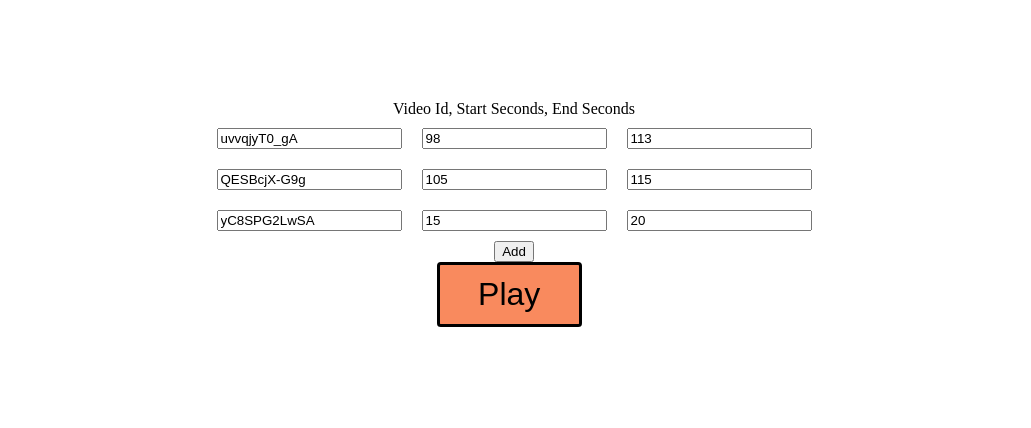
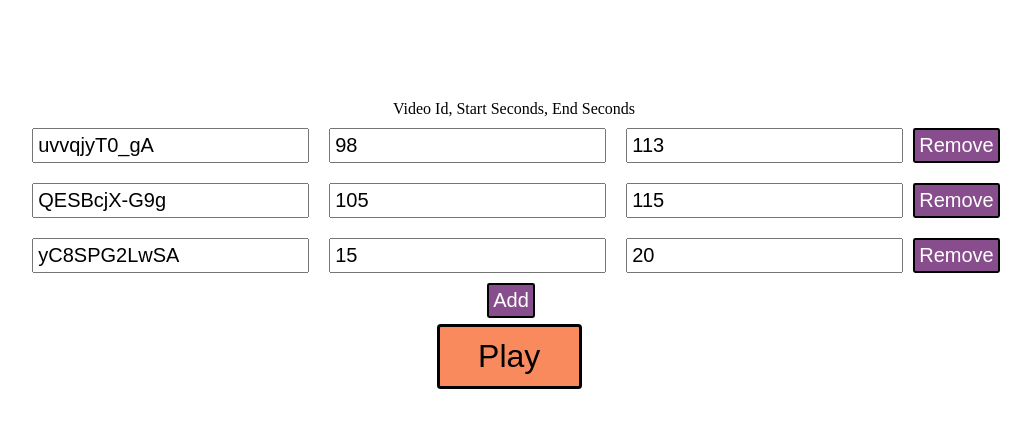
Before and after one commit to Sirvess/compilation-creator, a React app: page / in a window 1280 px wide. Shown: the top 428 px of the page, without its empty margins (126-1157 px from the left). Built offline with nearby package versions, Linux system fonts and the light colour scheme; the HTML template or start-up script is replaced by a standard one.

Commit message:
Add Remove buttons

```diff
--- a/src/components/Form.tsx
+++ b/src/components/Form.tsx
@@ -41,6 +41,34 @@ const FormContainer = styled.div`
 
 const FormInput = styled.input`
   margin: 10px;
+  padding: 0.2em;
+  font-size: 20px;
+`;
+const ButtonContainer = styled.div`
+  display: flex;
+  justify-content: center;
+  align-items: center;
+`;
+
+const Button = styled.button`
+  margin: 5px;
+
+  font-size: 20px;
+  border: 0.1em solid black;
+  margin: 0 0.3em 0.3em 0;
+  border-radius: 0.12em;
+  padding: 0.2em;
+  text-decoration: none;
+  background-color: #884d8c;
+  font-weight: 300;
+  text-align: center;
+  transition: all 0.2s;
+  color: white;
+  :hover {
+    cursor: pointer;
+    background-color: #ffffff;
+    color: black;
+  }
 `;
 
 export const Form: React.ComponentType<{
@@ -58,7 +86,10 @@ export const Form: React.ComponentType<{
       videoEndSeconds: [0, 3],
     },
   });
-  const { fields, append, remove } = useFieldArray({ control, name: "videos" });
+  const { fields, append, remove } = useFieldArray({
+    control,
+    name: "videos",
+  });
   const onSubmit = (data) => {
     console.log("derp data", data["data"]);
     const playlist = data["data"].map((item) => {
@@ -93,16 +124,27 @@ export const Form: React.ComponentType<{
                 ref={register()}
                 defaultValue={field[2]}
               />
+              <Button
+                onClick={(e) => {
+                  e.preventDefault();
+                  remove(i);
+                }}
+              >
+                Remove
+              </Button>
             </span>
           ))}
-          <button
+
+          <ButtonContainer>
+            <Button
               onClick={(e) => {
                 e.preventDefault();
                 append({ 0: "", 1: "", 2: "" });
               }}
             >
               Add
-          </button>
+            </Button>
+          </ButtonContainer>
           <StartButton>Play </StartButton>
         </FormContainer>
       </form>
```
Lines whose indentation alone changed are shown as unchanged.
